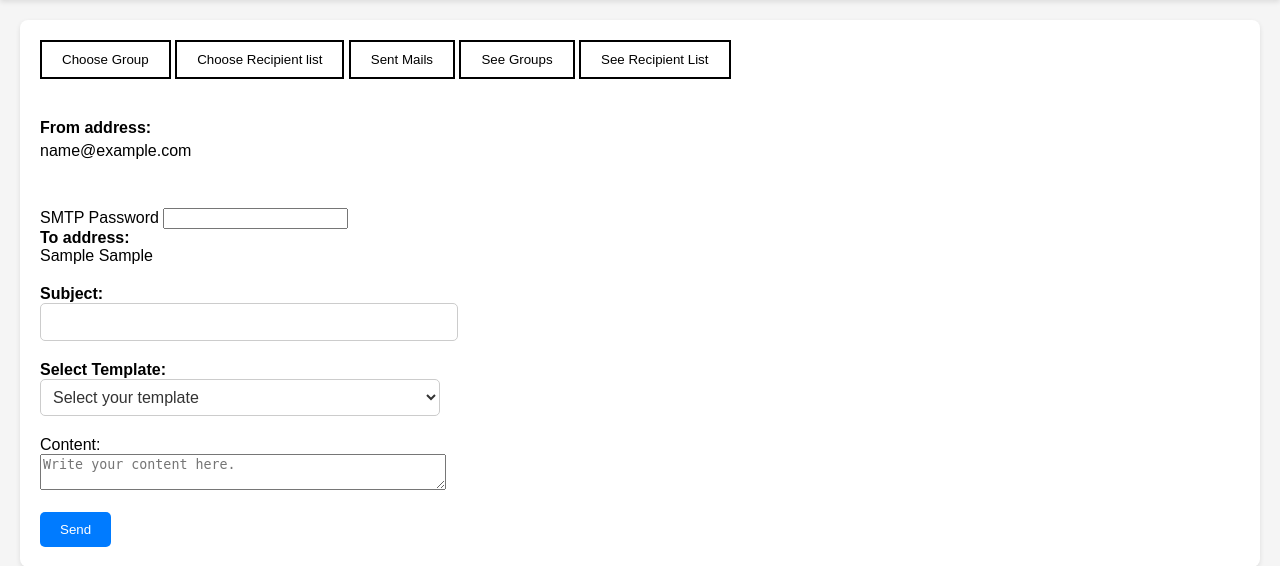
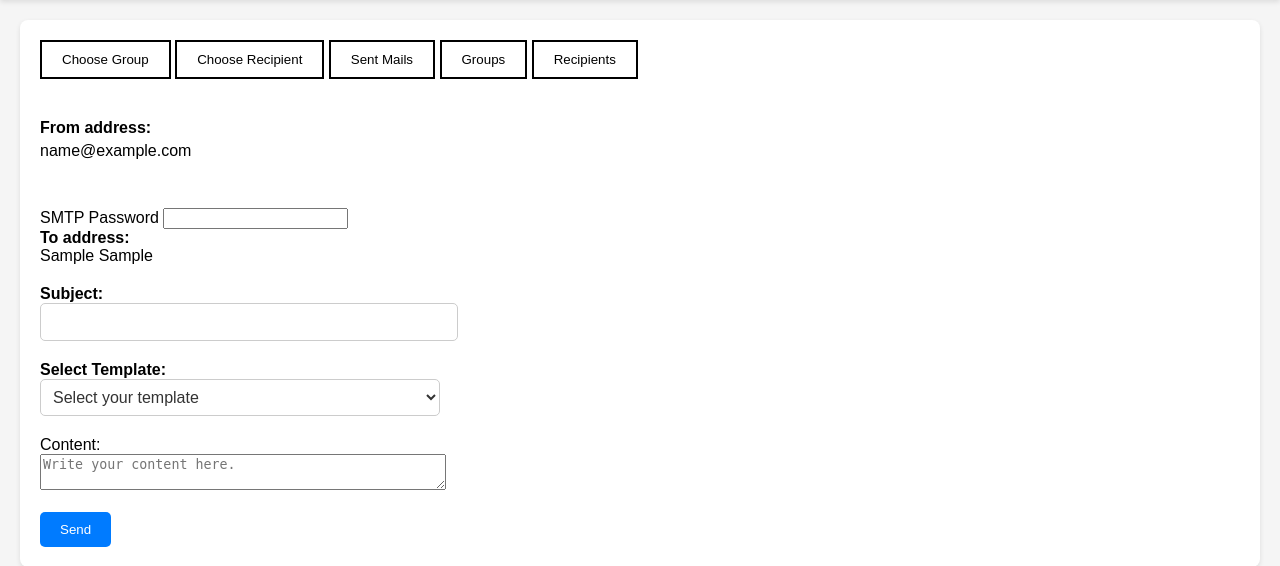
Before and after one commit to ruchikasonagote/deployed_version, a Flask app: template templates/home.html in a window 1280 px wide. Shown: the part 68-634 px from the top of the page. Run offline with Flask 3, Linux system fonts and the light colour scheme; the template is opened without the code that fills it: most values are stand-ins (such as "Sample title", 1, 10 or a date in 2020); some libraries are stand-ins or nearby versions.

Commit message:
Update home.html

```diff
--- a/templates/home.html
+++ b/templates/home.html
@@ -226,10 +226,10 @@
 </header>
 <div class="container">
     <button id="chooseGroupBtn"><a href="/chooseExistedGroups">Choose Group</a></button>
-    <button id = "chooseRecipientBtn"><a href="/chooseRecipientList">Choose Recipient list</a></button>
+    <button id = "chooseRecipientBtn"><a href="/chooseRecipientList">Choose Recipient</a></button>
     <button><a href="/sentEmails">Sent Mails</a></button>
-    <button><a href="/seeGroups">See Groups</a></button>
-    <button><a href="/seeRecipientList">See Recipient List</a></button>
+    <button><a href="/seeGroups">Groups</a></button>
+    <button><a href="/seeRecipientList">Recipients</a></button>
     <div class="From">
         <label for="email">From address:</label>
         {{ usermailid }}
```
